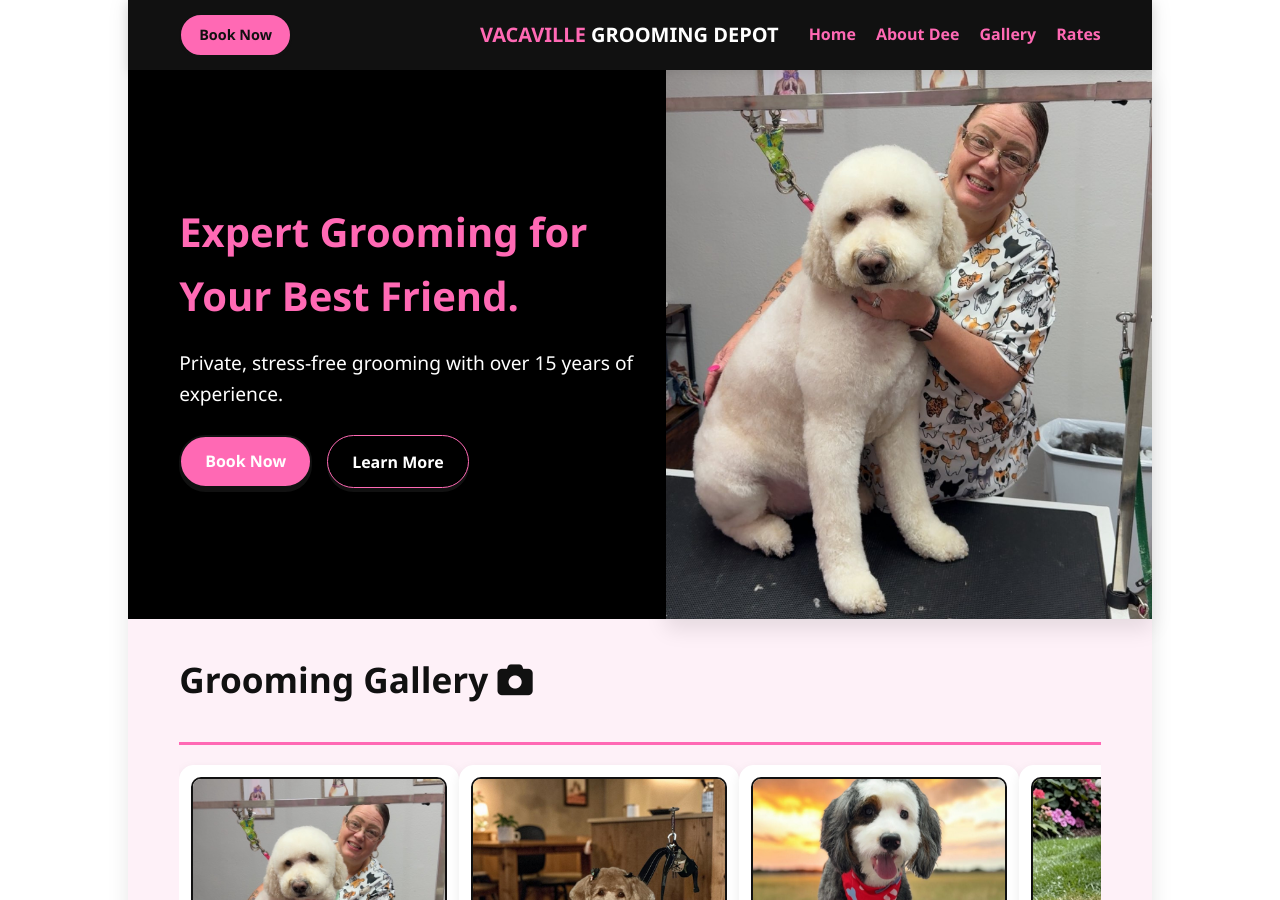
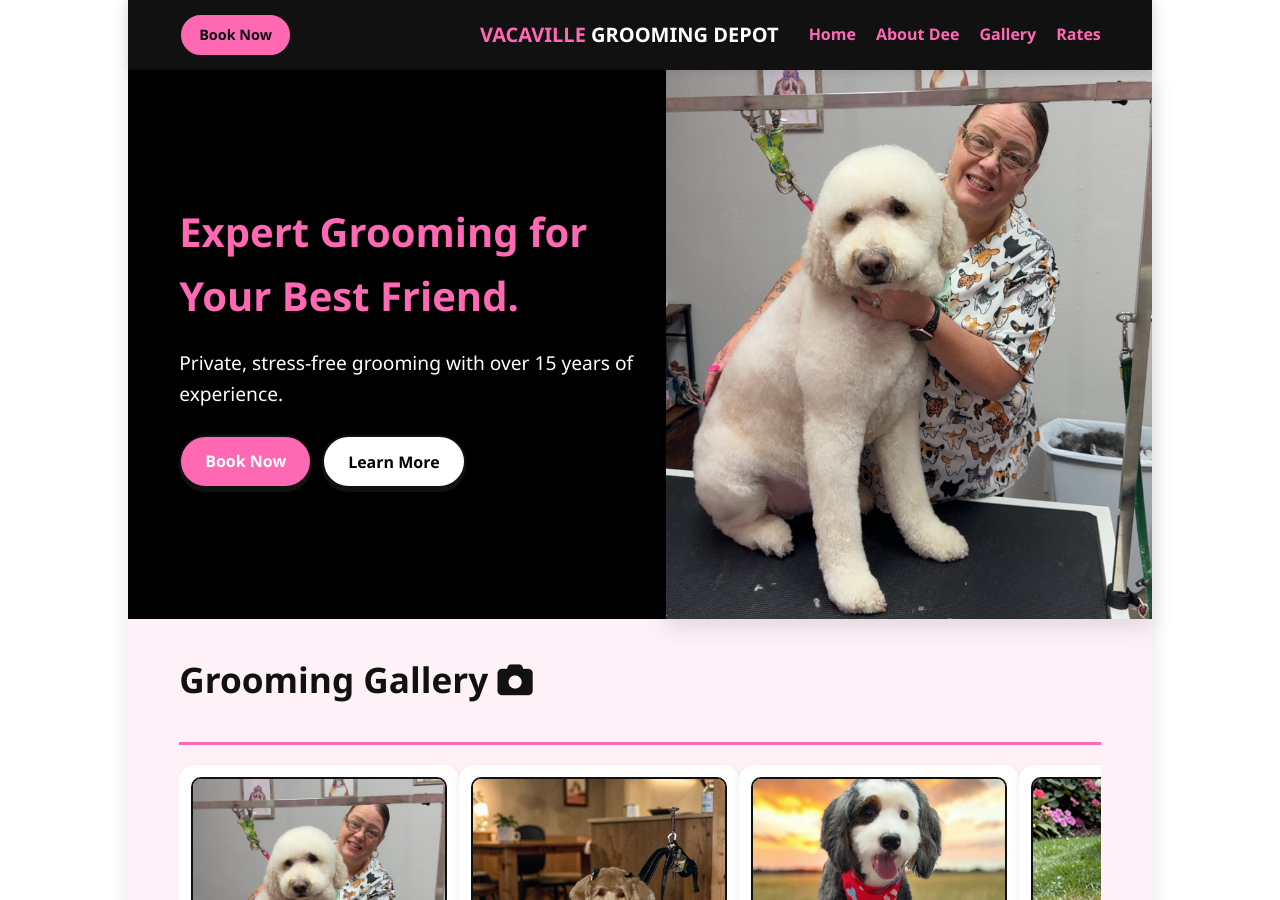
Before and after one commit to ben-truong-0324/groomingbyd.github.io, a Jekyll site: the page built from docs/index.md, in a window 1280 px wide and 900 px high. Built offline with Jekyll 4.4.1, drawn with Linux system fonts in a browser that asks for light colours.

Commit message:
buttons fix

```diff
--- a/docs/_includes/hero.html
+++ b/docs/_includes/hero.html
@@ -3,15 +3,9 @@
         <h2 style="color: #FF69B4;">Expert Grooming for Your Best Friend.</h2>
         <p style="font-size: 1.2rem; margin-bottom: 25px;">Private, stress-free grooming with over 15 years of experience.</p>
 
-       <div class="hero-buttons">
-            <a href="https://groomer.io/booking/vacavillegroomingdepot"
-            class="testimonial-btn book-now">
-            Book Now
-            </a>
-            <button class="testimonial-btn learn-more"
-                    onclick="document.getElementById('philosophy').scrollIntoView({behavior: 'smooth'})">
-                    Learn More
-            </button>
+        <div style="display: flex; gap: 10px;">
+            <a href="https://groomer.io/booking/vacavillegroomingdepot" class="testimonial-btn" style="background: #FF69B4; color: #fff; text-decoration: none;">Book Now</a>
+            <button class="testimonial-btn" onclick="document.getElementById('philosophy').scrollIntoView({behavior: 'smooth'})" style="background: #fff; color: #000;">Learn More</button>
         </div>
     </div>
     <div class="hero-image">
```
